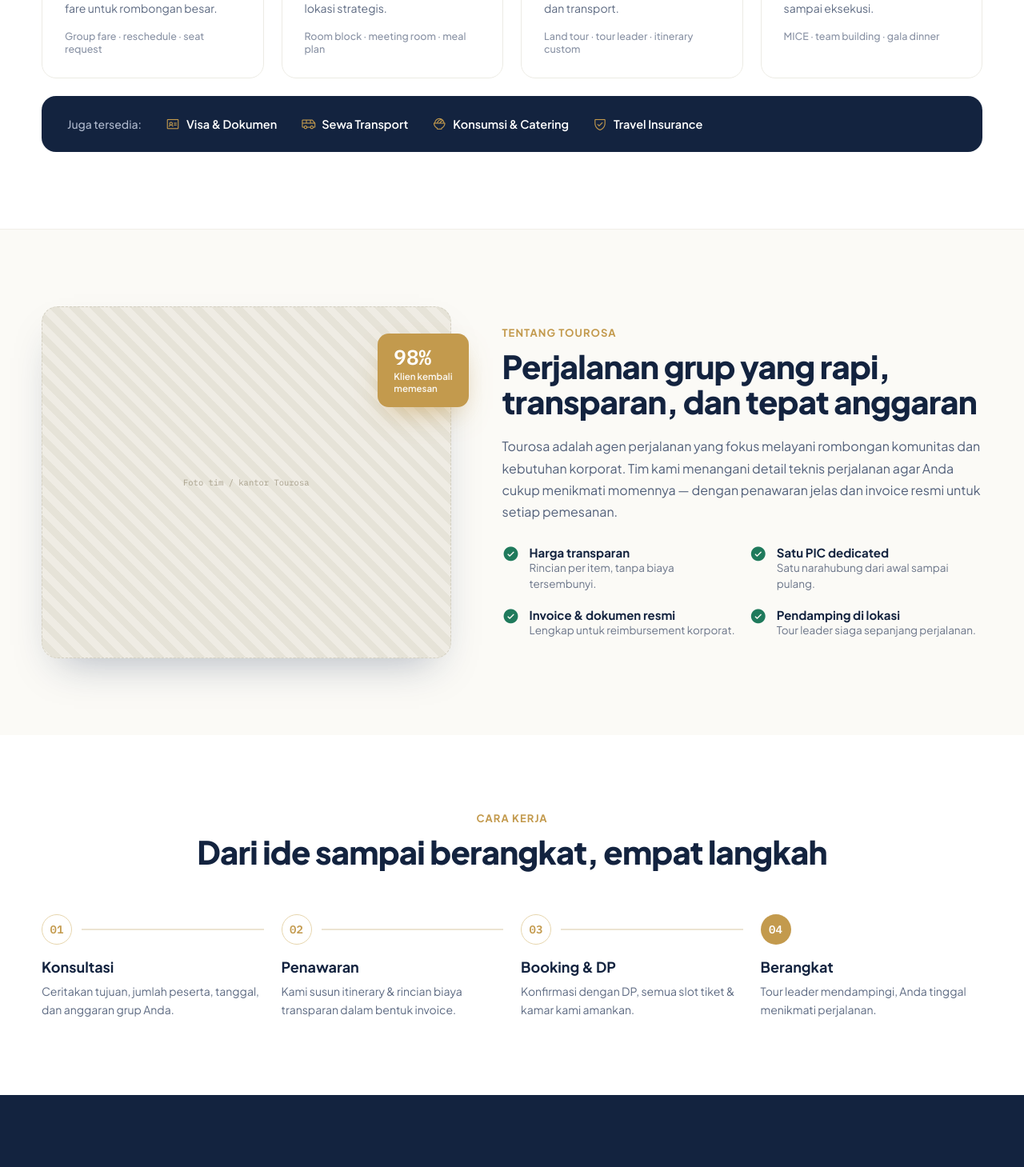
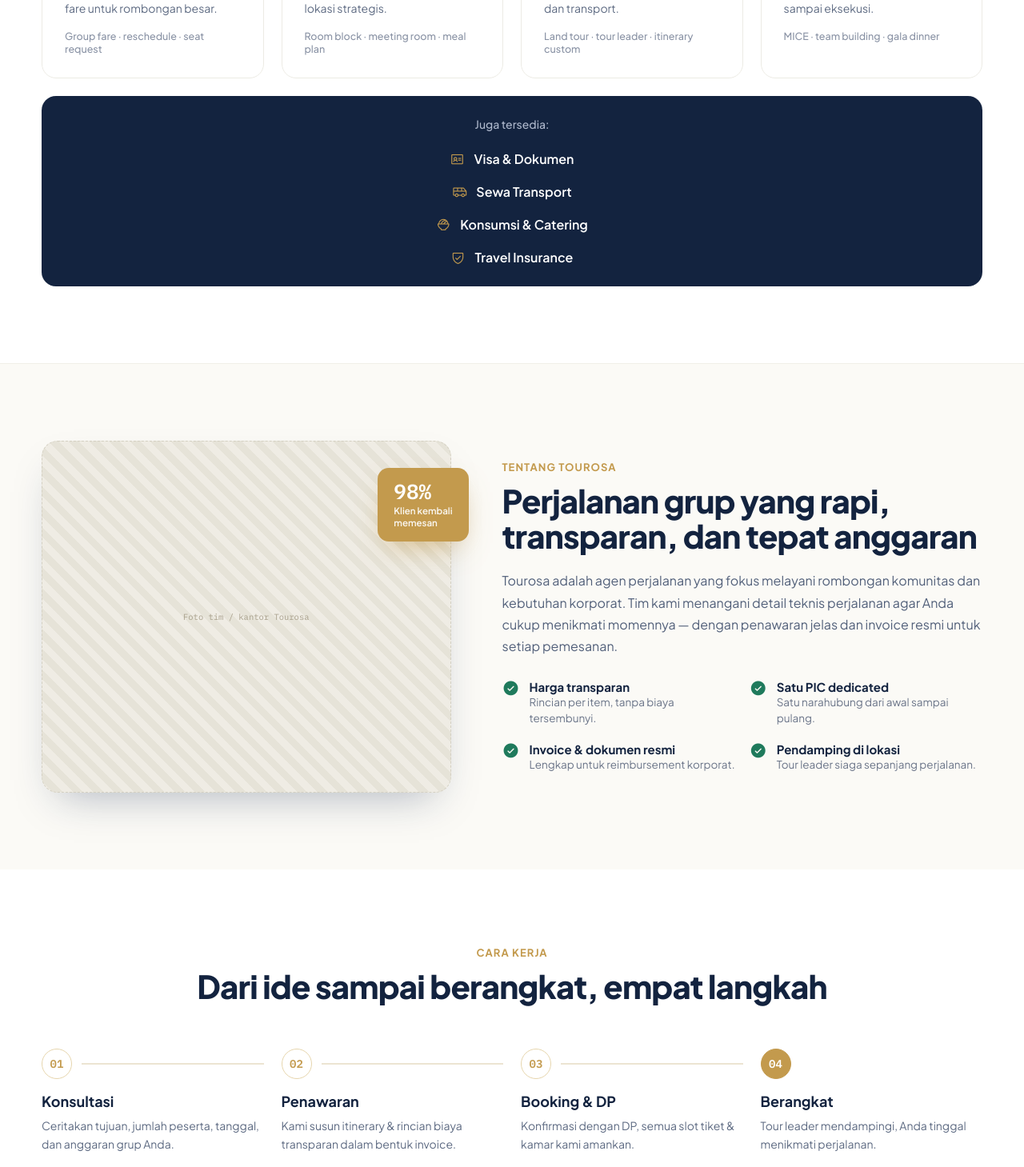
Before and after one commit to Taqqy-fg/Slicing-web-tourosa, a Vue app: page / in a window 1280 px wide. Shown: the part 1220-2679 px from the top of the page at 80% size. Built offline with nearby package versions, Linux system fonts and the light colour scheme.

Commit message:
penyesuaian responsif

```diff
--- a/src/components/site/HeroSection.vue
+++ b/src/components/site/HeroSection.vue
@@ -30,7 +30,7 @@
           <a :href="waLink" target="_blank" class="tr-btn" style="background:#15294f;color:#fff;font-size:15px;font-weight:700;padding:15px 26px;border-radius:12px;display:flex;align-items:center;gap:10px;box-shadow:0 14px 30px -12px rgba(21,41,79,.5);"><i class="ph-fill ph-whatsapp-logo" style="font-size:20px;color:#c39a4d;"></i>Konsultasi WhatsApp</a>
           <a href="#layanan" class="tr-btn" style="background:#fff;border:1px solid #d9dbe0;color:#15294f;font-size:15px;font-weight:600;padding:15px 24px;border-radius:12px;display:flex;align-items:center;gap:8px;">Lihat Layanan<i class="ph ph-arrow-down" style="font-size:16px;"></i></a>
         </div>
-        <div style="display:flex;gap:40px;flex-wrap:wrap;">
+        <div class="hero-stats">
           <div v-for="(st, idx) in siteStats" :key="idx" class="stat-box">
             <div style="font-size:30px;font-weight:800;color:#13233f;font-family:'IBM Plex Mono',monospace;">
               <CountUp :end-val="getNumericVal(st.n)" :options="{ suffix: getSuffix(st.n), duration: 2.5 }" />
@@ -82,4 +82,18 @@
     box-shadow: 0 0 0 0 rgba(195, 154, 77, 0);
   }
 }
+
+.hero-stats {
+  display: flex;
+  gap: 40px;
+  flex-wrap: wrap;
+}
+
+@media (max-width: 640px) {
+  .hero-stats {
+    display: grid;
+    grid-template-columns: 1fr 1fr;
+    gap: 24px 16px;
+  }
+}
 </style>
--- a/src/components/site/ProcessSection.vue
+++ b/src/components/site/ProcessSection.vue
@@ -2,37 +2,104 @@
 </script>
 
 <template>
-  <section id="proses" style="max-width:1240px;margin:0 auto;padding:96px 32px;">
+  <section id="proses" class="process-section">
     <div data-aos="fade-up" style="text-align:center;margin-bottom:56px;">
       <div class="section-subtitle">Cara Kerja</div>
       <h2 class="section-title">Dari ide sampai berangkat, empat langkah</h2>
     </div>
     <div class="grid-4">
-      <div data-aos="fade-up" data-aos-delay="100" style="text-align:left;">
-        <div style="display:flex;align-items:center;gap:12px;margin-bottom:16px;"><span style="font-family:'IBM Plex Mono',monospace;font-size:14px;font-weight:600;color:#c39a4d;border:1.5px solid #e6d5ad;width:38px;height:38px;border-radius:50%;display:flex;align-items:center;justify-content:center;">01</span><span class="process-line" style="height:1.5px;flex:1;background:#ece4d2;"></span></div>
-        <h3 style="font-size:18px;font-weight:700;color:#13233f;margin:0 0 8px;">Konsultasi</h3>
-        <p style="font-size:14px;line-height:1.6;color:#5d6a82;margin:0;">Ceritakan tujuan, jumlah peserta, tanggal, dan anggaran grup Anda.</p>
+      <div data-aos="fade-up" class="process-step">
+        <div class="process-step-header">
+          <span class="step-num">01</span>
+          <span class="process-line"></span>
+        </div>
+        <h3 class="step-title">Konsultasi</h3>
+        <p class="step-desc">Ceritakan tujuan, jumlah peserta, tanggal, dan anggaran grup Anda.</p>
       </div>
-      <div data-aos="fade-up" data-aos-delay="200" style="text-align:left;">
-        <div style="display:flex;align-items:center;gap:12px;margin-bottom:16px;"><span style="font-family:'IBM Plex Mono',monospace;font-size:14px;font-weight:600;color:#c39a4d;border:1.5px solid #e6d5ad;width:38px;height:38px;border-radius:50%;display:flex;align-items:center;justify-content:center;">02</span><span class="process-line" style="height:1.5px;flex:1;background:#ece4d2;"></span></div>
-        <h3 style="font-size:18px;font-weight:700;color:#13233f;margin:0 0 8px;">Penawaran</h3>
-        <p style="font-size:14px;line-height:1.6;color:#5d6a82;margin:0;">Kami susun itinerary &amp; rincian biaya transparan dalam bentuk invoice.</p>
+      <div data-aos="fade-up" data-aos-delay="100" class="process-step">
+        <div class="process-step-header">
+          <span class="step-num">02</span>
+          <span class="process-line"></span>
+        </div>
+        <h3 class="step-title">Penawaran</h3>
+        <p class="step-desc">Kami susun itinerary &amp; rincian biaya transparan dalam bentuk invoice.</p>
       </div>
-      <div data-aos="fade-up" data-aos-delay="300" style="text-align:left;">
-        <div style="display:flex;align-items:center;gap:12px;margin-bottom:16px;"><span style="font-family:'IBM Plex Mono',monospace;font-size:14px;font-weight:600;color:#c39a4d;border:1.5px solid #e6d5ad;width:38px;height:38px;border-radius:50%;display:flex;align-items:center;justify-content:center;">03</span><span class="process-line" style="height:1.5px;flex:1;background:#ece4d2;"></span></div>
-        <h3 style="font-size:18px;font-weight:700;color:#13233f;margin:0 0 8px;">Booking &amp; DP</h3>
-        <p style="font-size:14px;line-height:1.6;color:#5d6a82;margin:0;">Konfirmasi dengan DP, semua slot tiket &amp; kamar kami amankan.</p>
+      <div data-aos="fade-up" data-aos-delay="200" class="process-step">
+        <div class="process-step-header">
+          <span class="step-num">03</span>
+          <span class="process-line"></span>
+        </div>
+        <h3 class="step-title">Booking &amp; DP</h3>
+        <p class="step-desc">Konfirmasi dengan DP, semua slot tiket &amp; kamar kami amankan.</p>
       </div>
-      <div data-aos="fade-up" data-aos-delay="400" style="text-align:left;">
-        <div style="display:flex;align-items:center;gap:12px;margin-bottom:16px;"><span style="font-family:'IBM Plex Mono',monospace;font-size:14px;font-weight:600;color:#c39a4d;width:38px;height:38px;border-radius:50%;display:flex;align-items:center;justify-content:center;background:#c39a4d;color:#fff;">04</span></div>
-        <h3 style="font-size:18px;font-weight:700;color:#13233f;margin:0 0 8px;">Berangkat</h3>
-        <p style="font-size:14px;line-height:1.6;color:#5d6a82;margin:0;">Tour leader mendampingi, Anda tinggal menikmati perjalanan.</p>
+      <div data-aos="fade-up" data-aos-delay="300" class="process-step">
+        <div class="process-step-header">
+          <span class="step-num step-num-last">04</span>
+        </div>
+        <h3 class="step-title">Berangkat</h3>
+        <p class="step-desc">Tour leader mendampingi, Anda tinggal menikmati perjalanan.</p>
       </div>
     </div>
   </section>
 </template>
+
 <style scoped>
+.process-section {
+  max-width: 1240px;
+  margin: 0 auto;
+  padding: 96px 32px;
+}
+.process-step {
+  text-align: left;
+}
+.process-step-header {
+  display: flex;
+  align-items: center;
+  gap: 12px;
+  margin-bottom: 16px;
+}
+.step-num {
+  font-family: 'IBM Plex Mono', monospace;
+  font-size: 14px;
+  font-weight: 600;
+  color: #c39a4d;
+  border: 1.5px solid #e6d5ad;
+  width: 38px;
+  height: 38px;
+  border-radius: 50%;
+  display: flex;
+  align-items: center;
+  justify-content: center;
+  flex-shrink: 0;
+}
+.step-num-last {
+  background: #c39a4d;
+  color: #fff;
+  border-color: #c39a4d;
+}
+.process-line {
+  height: 1.5px;
+  flex: 1;
+  background: #ece4d2;
+}
+.step-title {
+  font-size: 18px;
+  font-weight: 700;
+  color: #13233f;
+  margin: 0 0 8px;
+}
+.step-desc {
+  font-size: 14px;
+  line-height: 1.6;
+  color: #5d6a82;
+  margin: 0;
+}
+
 @media (max-width: 1024px) {
-  .process-line { display: none !important; }
+  .process-line { display: none; }
+}
+
+@media (max-width: 768px) {
+  .process-section { padding: 64px 20px; }
 }
 </style>
--- a/src/components/site/ServicesSection.vue
+++ b/src/components/site/ServicesSection.vue
@@ -36,14 +36,48 @@
         <div style="font-size:12.5px;color:#8a93a5;font-weight:500;">MICE · team building · gala dinner</div>
       </div>
     </div>
-    <div data-aos="zoom-in" style="margin-top:22px;background:#13233f;border-radius:18px;padding:26px 32px;display:flex;align-items:center;justify-content:space-between;gap:24px;flex-wrap:wrap;">
-      <div style="display:flex;align-items:center;gap:30px;flex-wrap:wrap;justify-content:center;">
-        <span style="font-size:14px;color:#aeb8cc;font-weight:500;">Juga tersedia:</span>
-        <span style="font-size:14.5px;color:#fff;font-weight:600;display:flex;align-items:center;gap:8px;"><i class="ph ph-identification-card" style="color:#c39a4d;font-size:18px;"></i>Visa &amp; Dokumen</span>
-        <span style="font-size:14.5px;color:#fff;font-weight:600;display:flex;align-items:center;gap:8px;"><i class="ph ph-van" style="color:#c39a4d;font-size:18px;"></i>Sewa Transport</span>
-        <span style="font-size:14.5px;color:#fff;font-weight:600;display:flex;align-items:center;gap:8px;"><i class="ph ph-bowl-food" style="color:#c39a4d;font-size:18px;"></i>Konsumsi &amp; Catering</span>
-        <span style="font-size:14.5px;color:#fff;font-weight:600;display:flex;align-items:center;gap:8px;"><i class="ph ph-shield-check" style="color:#c39a4d;font-size:18px;"></i>Travel Insurance</span>
+    <div data-aos="zoom-in" class="extra-services-container">
+      <div class="extra-services-list">
+        <span class="es-label">Juga tersedia:</span>
+        <span class="es-item"><i class="ph ph-identification-card" style="color:#c39a4d;font-size:18px;"></i>Visa &amp; Dokumen</span>
+        <span class="es-item"><i class="ph ph-van" style="color:#c39a4d;font-size:18px;"></i>Sewa Transport</span>
+        <span class="es-item"><i class="ph ph-bowl-food" style="color:#c39a4d;font-size:18px;"></i>Konsumsi &amp; Catering</span>
+        <span class="es-item"><i class="ph ph-shield-check" style="color:#c39a4d;font-size:18px;"></i>Travel Insurance</span>
       </div>
     </div>
   </section>
 </template>
+
+<style scoped>
+.extra-services-container {
+  margin-top: 22px;
+  background: #13233f;
+  border-radius: 18px;
+  padding: 26px 32px;
+}
+.extra-services-list {
+  display: flex;
+  flex-direction: column;
+  align-items: center;
+  gap: 20px;
+  text-align: center;
+}
+.es-label {
+  font-size: 14px;
+  color: #aeb8cc;
+  font-weight: 500;
+  margin-bottom: 4px;
+}
+.es-item {
+  font-size: 16px;
+  color: #fff;
+  font-weight: 600;
+  display: flex;
+  align-items: center;
+  gap: 12px;
+}
+.es-item i {
+  font-size: 20px;
+}
+
+</style>
--- a/src/components/site/TestimonialSection.vue
+++ b/src/components/site/TestimonialSection.vue
@@ -3,13 +3,52 @@
 
 <template>
   <section style="background:#13233f;color:#fff;">
-    <div data-aos="zoom-in" style="max-width:1000px;margin:0 auto;padding:84px 32px;text-align:center;">
+    <div data-aos="zoom-in" class="testimonial-inner">
       <i class="ph-fill ph-quotes" style="font-size:40px;color:#c39a4d;"></i>
-      <p style="font-size:27px;line-height:1.45;font-weight:600;letter-spacing:-.01em;margin:20px 0 30px;color:#f3f5f9;">"Outing kantor 120 orang ke Bali berjalan mulus tanpa drama. Penawaran jelas, invoice rapi untuk reimbursement, dan tim Tourosa standby penuh di lokasi."</p>
+      <p class="testimonial-quote">"Outing kantor 120 orang ke Bali berjalan mulus tanpa drama. Penawaran jelas, invoice rapi untuk reimbursement, dan tim Tourosa standby penuh di lokasi."</p>
       <div style="display:flex;align-items:center;justify-content:center;gap:14px;">
-        <div style="width:52px;height:52px;display:block;;background:repeating-linear-gradient(45deg,#efece4,#efece4 9px,#e6e3d8 9px,#e6e3d8 18px);border:1px dashed #d4d0c2;display:flex;align-items:center;justify-content:center;border-radius:50%;overflow:hidden;"><span style="font-family:'IBM Plex Mono',monospace;font-size:10.5px;line-height:1.4;color:#a8a08c;text-align:center;padding:0 10px;">Foto</span></div>
+        <div class="testimonial-avatar"><span style="font-family:'IBM Plex Mono',monospace;font-size:10.5px;line-height:1.4;color:#a8a08c;text-align:center;padding:0 10px;">Foto</span></div>
         <div style="text-align:left;"><div style="font-size:15px;font-weight:700;">Rendra Pratama</div><div style="font-size:13px;color:#9fabc4;">HRD · PT Sinar Abadi</div></div>
       </div>
     </div>
   </section>
 </template>
+
+<style scoped>
+.testimonial-inner {
+  max-width: 1000px;
+  margin: 0 auto;
+  padding: 84px 32px;
+  text-align: center;
+}
+.testimonial-quote {
+  font-size: 27px;
+  line-height: 1.45;
+  font-weight: 600;
+  letter-spacing: -0.01em;
+  margin: 20px 0 30px;
+  color: #f3f5f9;
+}
+.testimonial-avatar {
+  width: 52px;
+  height: 52px;
+  flex-shrink: 0;
+  background: repeating-linear-gradient(45deg,#efece4,#efece4 9px,#e6e3d8 9px,#e6e3d8 18px);
+  border: 1px dashed #d4d0c2;
+  display: flex;
+  align-items: center;
+  justify-content: center;
+  border-radius: 50%;
+  overflow: hidden;
+}
+
+@media (max-width: 768px) {
+  .testimonial-inner {
+    padding: 56px 24px;
+  }
+  .testimonial-quote {
+    font-size: 18px;
+    line-height: 1.55;
+  }
+}
+</style>
```
Also changed, not shown: src/components/site/CtaSection.vue (+84 -8 lines).
